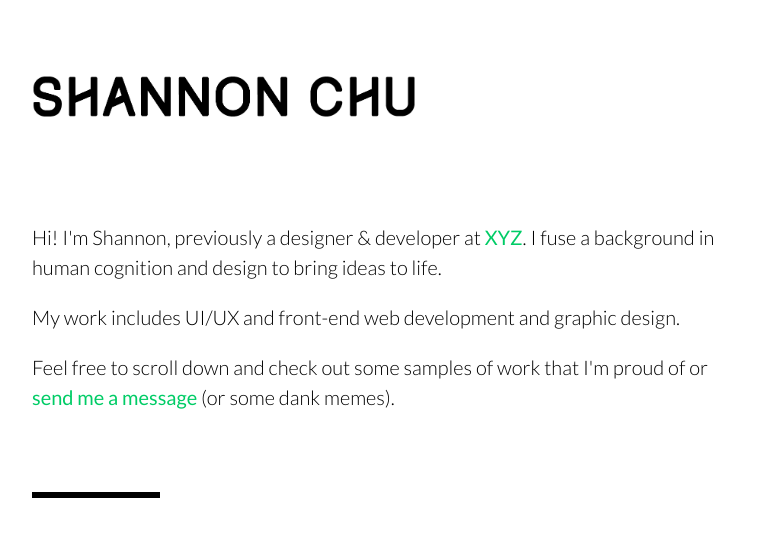
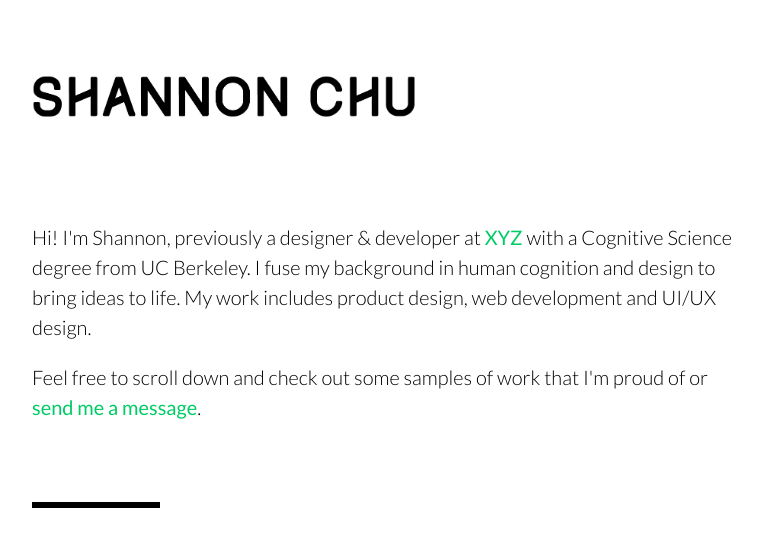
Before and after one commit to shannonchu/shannonchu.github.io, a Jekyll site: the page built from index.html, in a window 1280 px wide and 900 px high. Shown: the top 547 px of the window, without its empty margins (18-780 px from the left). Built offline with Jekyll 4.4.1, drawn with Linux system fonts in a browser that asks for light colours; nearby versions of some CDN libraries.

Commit message:
update about

```diff
--- a/index.html
+++ b/index.html
@@ -6,9 +6,9 @@ title: Shannon Chu
 <section>
 <div id="intro">
 <div class="about-para">
-  <p>Hi! I'm Shannon, previously a designer &amp; developer at <a class="links" href="http://wearexyz.com">XYZ</a>. I fuse a background in human cognition and design to bring ideas to life.</p>
-  <p>My work includes UI/UX and front-end web development and graphic design.</p>
-  <p>Feel free to scroll down and check out some samples of work that I'm proud of or <a class="links" href="mailto:shannonchu@berkeley.edu">send me a message</a> (or some dank memes).
+  <p>Hi! I'm Shannon, previously a designer &amp; developer at <a class="links" href="http://wearexyz.com">XYZ</a> with a Cognitive Science degree from UC Berkeley. I fuse my background in human cognition and design to bring ideas to life. My work includes product design, web development and UI/UX design.</p>
+  <p></p>
+  <p>Feel free to scroll down and check out some samples of work that I'm proud of or <a class="links" href="mailto:shannonchu@berkeley.edu">send me a message</a>.
 </p>
   <hr class="horiz-rule"/>
 </div>
```
